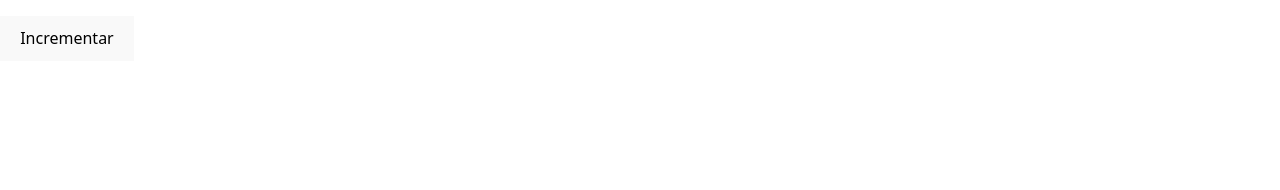
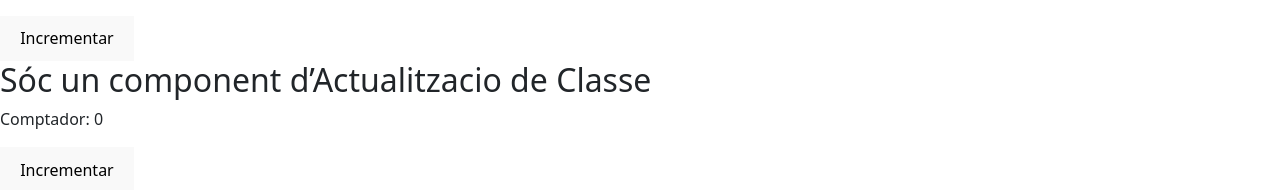
Before and after one commit to SectionOne/cursframeworks, a React (Vite) app in the folder cursreact/: page / in a window 1280 px wide. Shown: the part 1117-1307 px from the top of the page. Before the commit the page ends 1178 px from the top, so only its background shows below. Built offline with nearby package versions, Linux system fonts and the light colour scheme; no server answers.

Commit message:
Codi 20 - Cicle de Vida Updating Component de Classe

```diff
--- a/cursreact/src/components/App.jsx
+++ b/cursreact/src/components/App.jsx
@@ -6,6 +6,7 @@ import ParentNoRelationalComponents from './ParentNoRelationalComponents.jsx';
 import ClassComponentMuntatge1 from './muntatge/ClassComponent1.jsx';
 import ClassComponentMuntatge from './muntatge/ClassComponent.jsx';
 import FunctionalComponentActualitzacio from './actualitzacio/FunctionalComponent.jsx';
+import ClassComponentActualitzacio from './actualitzacio/ClassComponent.jsx';
 import Header from './Header.jsx';
 import ParentComponent from './ParentComponent.jsx';
 function App() {
@@ -46,6 +47,10 @@ function App() {
         <h2>Sóc un component d’Actualitzacio funcional</h2>
         <FunctionalComponentActualitzacio />
       </div>
+      <div>
+        <h2>Sóc un component d’Actualitzacio de Classe</h2>
+        <ClassComponentActualitzacio />
+      </div>
     </>
   );
 }
--- /dev/null
+++ b/cursreact/src/components/actualitzacio/ClassComponent.jsx
@@ -0,0 +1,29 @@
+/* eslint-disable no-unused-vars */
+import React, { Component } from 'react';
+
+class Counter extends Component {
+  state = {
+    count: 0,
+  };
+
+  componentDidUpdate(prevProps, prevState) {
+    if (prevState.count !== this.state.count) {
+      console.log(`Comptador actualitzat a: ${this.state.count}`);
+    }
+  }
+
+  increment = () => {
+    this.setState({ count: this.state.count + 1 });
+  };
+
+  render() {
+    return (
+      <div>
+        <p>Comptador: {this.state.count}</p>
+        <button onClick={this.increment}>Incrementar</button>
+      </div>
+    );
+  }
+}
+
+export default Counter;
```
Also changed, not shown: 1 other file (tests, documents, lock files or other folders).
